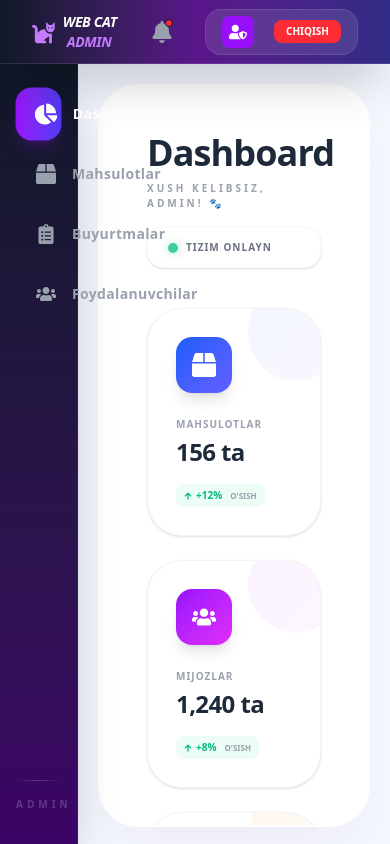
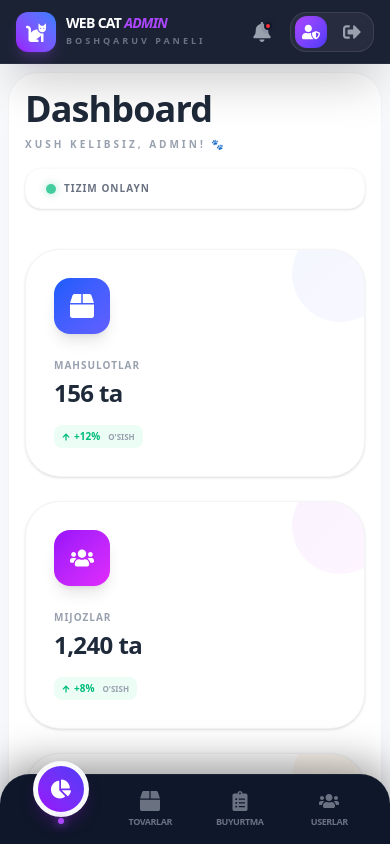
Before and after one commit to webdunyosi/webcat, a React (Vite) app: page /admin in a window 390 px wide. Built offline with nearby package versions, Linux system fonts and the light colour scheme.

Commit message:
changed admin panel responsive

```diff
--- a/src/components/admin/AdminHeader.jsx
+++ b/src/components/admin/AdminHeader.jsx
@@ -14,39 +14,73 @@ const AdminHeader = () => {
   }
 
   return (
-    <header className="h-16 bg-gradient-to-r from-gray-900 via-purple-900 to-indigo-900 text-white flex items-center justify-between px-8 shadow-2xl z-50 sticky top-0 border-b border-white/10">
+    <header className="h-16 md:h-20 bg-[#0f172a] text-white flex items-center justify-between px-4 md:px-10 shadow-2xl z-[60] sticky top-0 border-b border-white/5 backdrop-blur-md bg-[#0f172a]/95">
 
-      {/* Logo */}
-      <Link to="/admin" className="flex items-center gap-2 text-2xl font-black group">
-        <FaCat className="text-3xl text-purple-400" />
-        <span className="tracking-tight italic text-sm uppercase">
-          Web Cat <span className="text-purple-400 ml-1">Admin</span>
-        </span>
-      </Link>
+      {/* --- CHAP TOMON: LOGO & QIDIRUV --- */}
+      <div className="flex items-center gap-8">
+        <Link to="/admin" className="flex items-center gap-2.5 group">
+          <div className="w-10 h-10 bg-gradient-to-tr from-purple-600 to-blue-500 rounded-xl flex items-center justify-center shadow-lg shadow-purple-500/20 group-hover:rotate-12 transition-transform duration-300">
+            <FaCat className="text-xl text-white" />
+          </div>
+          <div>
+            <h1 className="text-sm md:text-lg font-black uppercase tracking-tighter leading-none">
+              Web Cat <span className="text-purple-500 italic">Admin</span>
+            </h1>
+            <p className="text-[9px] text-gray-500 font-bold tracking-[3px] uppercase mt-1">Boshqaruv paneli</p>
+          </div>
+        </Link>
+      </div>
 
-      <div className="flex items-center gap-6">
+      {/* --- O'NG TOMON: ACTIONLAR --- */}
+      <div className="flex items-center gap-2 md:gap-6">
+
         {/* Bildirishnomalar */}
-        <button className="relative p-2 text-gray-400 hover:text-white transition-colors">
-          <FaBell size={22} />
-          <span className="absolute top-1.5 right-2 bg-red-500 w-2 h-2 rounded-full border border-gray-900"></span>
+        <button className="relative p-2.5 text-gray-400 hover:text-white hover:bg-white/5 rounded-xl transition-all group">
+          <FaBell size={20} className="group-hover:animate-swing" />
+          <span className="absolute top-2.5 right-2.5 bg-red-500 w-2 h-2 rounded-full border-2 border-[#0f172a] animate-ping"></span>
+          <span className="absolute top-2.5 right-2.5 bg-red-500 w-2 h-2 rounded-full border-2 border-[#0f172a]"></span>
         </button>
 
-        {/* Admin Profil va Chiqish */}
-        <div className="flex items-center gap-3 backdrop-blur-lg bg-white/10 px-4 py-1.5 rounded-2xl border border-white/10">
-          <div className="w-8 h-8 bg-purple-600 rounded-lg flex items-center justify-center text-white">
+        {/* Admin Profil qismi */}
+        <div className="h-10 md:h-12 flex items-center gap-2 md:gap-3 bg-white/5 p-1 md:pr-4 rounded-2xl border border-white/10 hover:bg-white/10 transition-all cursor-pointer">
+          <div className="w-8 h-8 md:w-10 md:h-10 bg-gradient-to-br from-purple-500 to-indigo-600 rounded-xl flex items-center justify-center text-white shadow-inner">
             <FaUserShield size={18} />
           </div>
-          <span className="font-bold text-xs uppercase tracking-widest text-purple-100 hidden sm:block">
-            {user?.name || "Admin"}
-          </span>
+
+          <div className="hidden md:block">
+            <p className="text-[10px] font-black uppercase text-purple-200 leading-none mb-0.5">
+              {user?.role || "Administrator"}
+            </p>
+            <p className="text-xs font-bold text-white truncate max-w-[100px]">
+              {user?.name || "Farangiz"}
+            </p>
+          </div>
+
+          <div className="h-6 w-[1px] bg-white/10 mx-1 hidden md:block"></div>
+
           <button
             onClick={handleLogout}
-            className="ml-2 bg-red-500 text-white px-3 py-1 rounded-lg text-[10px] font-black hover:bg-red-600 transition active:scale-95 uppercase"
+            className="p-2 text-gray-400 hover:text-red-400 transition-colors group"
+            title="Tizimdan chiqish"
           >
-            Chiqish
+            <FaSignOutAlt size={18} className="group-hover:translate-x-1 transition-transform" />
           </button>
         </div>
       </div>
+
+      {/* Qo'shimcha Animatsiyalar uchun CSS */}
+      <style dangerouslySetInnerHTML={{ __html: `
+        @keyframes swing {
+          0%, 100% { transform: rotate(0); }
+          20% { transform: rotate(15deg); }
+          40% { transform: rotate(-10deg); }
+          60% { transform: rotate(5deg); }
+          80% { transform: rotate(-5deg); }
+        }
+        .group-hover\\:animate-swing:hover {
+          animation: swing 0.6s ease-in-out;
+        }
+      `}} />
     </header>
   )
 }
--- a/src/components/admin/AdminSidebar.jsx
+++ b/src/components/admin/AdminSidebar.jsx
@@ -3,75 +3,88 @@ import { Link, useLocation } from "react-router-dom"
 
 const AdminSidebar = () => {
   const location = useLocation()
-
-  // Aktiv linkni aniqlash (Dashboard uchun ham, boshqa sahifalar uchun ham)
   const isActive = (path) => location.pathname === path
 
   const menuItems = [
-    {
-      name: "Dashboard",
-      path: "/admin",
-      icon: <FaChartPie />
-    },
-    {
-      name: "Mahsulotlar",
-      path: "/admin/products",
-      icon: <FaBox />
-    },
-    {
-      name: "Buyurtmalar",
-      path: "/admin/orders",
-      icon: <FaClipboardList />
-    },
-    {
-      name: "Foydalanuvchilar",
-      path: "/admin/users",
-      icon: <FaUsers />
-    },
+    { name: "Asosiy", path: "/admin", icon: <FaChartPie /> },
+    { name: "Tovarlar", path: "/admin/products", icon: <FaBox /> },
+    { name: "Buyurtma", path: "/admin/orders", icon: <FaClipboardList /> },
+    { name: "Userlar", path: "/admin/users", icon: <FaUsers /> },
   ]
 
   return (
-    <div className="w-1/5 shrink-0">
-      <aside className="fixed top-16 left-0 bottom-0 z-20 w-1/5 bg-gradient-to-b from-gray-900 to-purple-950 p-4 flex flex-col gap-2 shadow-2xl border-r border-white/5">
-
-        {/* Navigatsiya menyusi */}
-        <nav className="flex flex-col gap-2 mt-2">
+    <>
+      {/* --- DESKTOP SIDEBAR (Faqat katta ekranlar uchun) --- */}
+      <aside className="hidden lg:flex fixed top-20 left-0 bottom-0 z-20 w-1/5 bg-[#0f172a] p-6 pl-2 flex-col gap-3 border-r border-white/5 shadow-2xl">
+        <nav className="flex flex-col gap-2">
           {menuItems.map((item) => (
             <Link
               key={item.path}
               to={item.path}
               className={`flex items-center gap-4 px-5 py-4 rounded-2xl transition-all duration-300 group ${
                 isActive(item.path)
-                  ? "bg-gradient-to-r from-purple-600 to-indigo-600 text-white shadow-lg shadow-purple-900/40 scale-[1.02]"
+                  ? "bg-gradient-to-r from-purple-600 to-indigo-600 text-white shadow-xl shadow-purple-900/40 translate-x-2"
                   : "text-gray-400 hover:bg-white/5 hover:text-white"
               }`}
             >
-              {/* Ikonka animatsiyasi */}
               <span className={`text-xl transition-transform duration-300 ${isActive(item.path) ? "scale-110" : "group-hover:scale-110"}`}>
                 {item.icon}
               </span>
-
-              {/* Matn stili */}
-              <span className="font-bold text-sm tracking-wide">
-                {item.name}
-              </span>
-
-              {/* Aktiv bo'lganda yonida neon effektli nuqta */}
+              <span className="font-bold text-sm tracking-wide uppercase">{item.name}</span>
               {isActive(item.path) && (
-                <div className="ml-auto w-1.5 h-1.5 bg-white rounded-full shadow-[0_0_8px_rgba(255,255,255,0.8)] animate-pulse"></div>
+                <div className="ml-auto w-1.5 h-1.5 bg-white rounded-full animate-pulse shadow-[0_0_8px_white]"></div>
               )}
             </Link>
           ))}
         </nav>
+        <div className="mt-auto pb-6 text-center opacity-20">
+           <p className="text-[10px] text-white font-black tracking-[5px] uppercase">Admin Mode</p>
+        </div>
+      </aside>
 
-        {/* Sidebar pastida kichik dekorativ element (ixtiyoriy) */}
-        <div className="mt-auto pb-4 opacity-20 group text-center">
-           <div className="h-[1px] w-full bg-gradient-to-r from-transparent via-white to-transparent mb-4"></div>
-           <p className="text-[10px] text-white font-bold tracking-[4px] uppercase">Admin</p>
-        </div>
+      {/* --- MOBILE LIQUID BOTTOM NAV (Faqat telefonlar uchun) --- */}
+      <nav className="lg:hidden fixed bottom-0 left-0 right-0 z-[100] bg-[#0f172a] h-[70px] flex justify-around items-center px-4 rounded-t-[30px] border-t border-white/5 shadow-[0_-10px_40px_rgba(0,0,0,0.4)]">
+        {menuItems.map((item) => {
+          const active = isActive(item.path);
+          return (
+            <Link
+              key={item.path}
+              to={item.path}
+              className="relative flex flex-col items-center justify-center w-16"
+            >
+              {/* Active Liquid Pop-up */}
+              {active && (
+                <div className="absolute -top-[30px] w-14 h-14 bg-gradient-to-tr from-purple-600 to-indigo-600 rounded-full border-[5px] border-[#f8fafc] shadow-lg shadow-purple-900/40 flex items-center justify-center transition-all duration-500 animate-pop">
+                   <span className="text-white text-xl">{item.icon}</span>
+                </div>
+              )}
 
-      </aside>
-    </div>
+              {/* Inactive Icon & Label */}
+              <div className={`transition-all duration-500 flex flex-col items-center ${active ? "translate-y-4 opacity-0" : "translate-y-0 opacity-100"}`}>
+                <div className="text-xl text-gray-500">{item.icon}</div>
+                <span className="text-[9px] font-black uppercase tracking-tighter text-gray-500 mt-1">{item.name}</span>
+              </div>
+
+              {/* Indicator Dot */}
+              {active && (
+                <div className="absolute bottom-1 w-1.5 h-1.5 bg-purple-500 rounded-full shadow-[0_0_10px_#a855f7]"></div>
+              )}
+            </Link>
+          );
+        })}
+      </nav>
+
+      {/* Animatsiya uchun CSS */}
+      <style dangerouslySetInnerHTML={{ __html: `
+        @keyframes pop {
+          0% { transform: scale(0.5) translateY(20px); opacity: 0; }
+          100% { transform: scale(1) translateY(0); opacity: 1; }
+        }
+        .animate-pop {
+          animation: pop 0.4s cubic-bezier(0.175, 0.885, 0.32, 1.275);
+        }
+      `}} />
+    </>
   )
 }
 
--- a/src/layouts/AdminLayout.jsx
+++ b/src/layouts/AdminLayout.jsx
@@ -1,31 +1,29 @@
+import { useState } from "react"
 import { Outlet } from "react-router-dom"
 import AdminHeader from "../components/admin/AdminHeader"
 import AdminSidebar from "../components/admin/AdminSidebar"
 
 const AdminLayout = () => {
   return (
-    <div className="flex flex-col h-screen bg-[#F4F7FE]"> {/* Professional biroz kulrangroq fon */}
-      {/* --- ADMIN HEADER --- */}
+    <div className="flex flex-col h-screen bg-[#f8fafc]">
+      {/* Header yuqorida qat'iy turadi */}
       <AdminHeader />
 
       <div className="flex flex-1 overflow-hidden relative">
-        {/* --- ADMIN SIDEBAR --- */}
+        {/* SIDEBAR: Kompyuterda kengligi 1/5 (20%) yoki 280px bo'ladi */}
         <AdminSidebar />
 
         {/* --- MAIN CONTENT AREA --- */}
-        <main className="w-4/5 ml-auto relative">
-          {/* Kontent maydoni:
-            - h-[88vh]: Headerdan keyingi balandlik
-            - rounded-[40px]: Zamonaviy va yumshoq burchaklar
-            - shadow-2xl: Professional chuqurlik berish uchun
-          */}
-          <div className="h-[88vh] m-5 rounded-[40px] overflow-y-auto p-12 bg-white shadow-2xl shadow-purple-900/5 border border-white/50 relative">
+        {/* LG:ML-[20%] - Sidebar kengligi 1/5 bo'lgani uchun chapdan shuncha joy tashlaymiz.
+            Agar Sidebaringizda aniq px (masalan 280px) bo'lsa, ml-[280px] qiling.
+        */}
+        <main className="flex-1 w-full lg:ml-[20%] transition-all duration-300 overflow-y-auto bg-[#f8fafc] pb-24 lg:pb-0">
 
-            {/* Dekorativ elementlar (ixtiyoriy, dashboardga chiroy beradi) */}
-            <div className="absolute top-0 right-0 w-64 h-64 bg-purple-50 rounded-full blur-3xl -z-10 opacity-50"></div>
-            <div className="absolute bottom-0 left-0 w-64 h-64 bg-blue-50 rounded-full blur-3xl -z-10 opacity-50"></div>
+          <div className="m-2 md:m-6 rounded-[30px] md:rounded-[45px] p-4 md:p-10 bg-white shadow-2xl shadow-purple-900/5 border border-gray-100 min-h-[calc(100vh-120px)] relative">
 
-            {/* Sahifalar (Dashboard, Products va h.k.) shu yerga tushadi */}
+            {/* Dekorativ orqa fon elementlari */}
+            <div className="hidden md:block absolute top-0 right-0 w-64 h-64 bg-purple-50 rounded-full blur-3xl -z-10 opacity-60"></div>
+
             <div className="relative z-10">
               <Outlet />
             </div>
```
Also changed, not shown: src/pages/About.jsx (+60 -39 lines).
